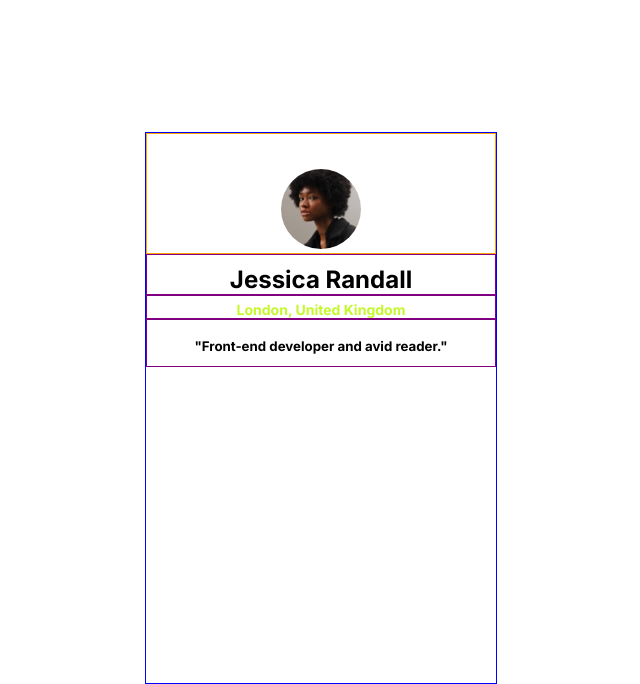
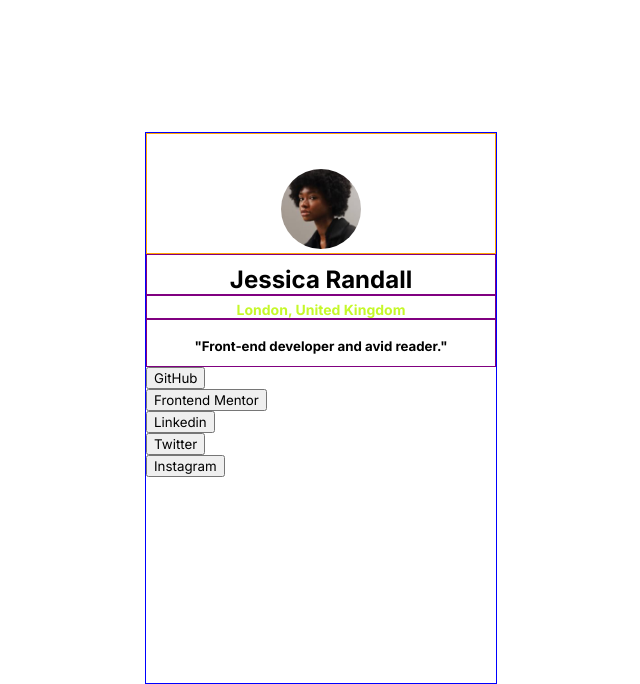
Before and after one commit to Si1entERA/social-links-profile-main, a plain HTML site: page index.html in a window 1280 px wide. Shown: the whole page, without its empty margins (319-959 px from the left). Drawn offline with Linux system fonts and the light colour scheme.

Commit message:
added button section in index.html

```diff
--- a/index.html
+++ b/index.html
@@ -36,6 +36,26 @@
       <h5>"Front-end developer and avid reader."</h5>
     </section>
     <!-- TOP END -->
+
+    <!-- MAIN START -->
+    <section>
+      <button>GitHub</button>
+    </section>
+    <section>
+      <button>Frontend Mentor</button>
+    </section>
+    <section>
+      <button>Linkedin</button>
+    </section>
+    <section>
+      <button>Twitter</button>
+    </section>
+    <section>
+      <button>Instagram</button>
+    </section>
+
+    <!-- MAIN END -->
+
   </main>
 
   <!-- Jessica Randall
```
